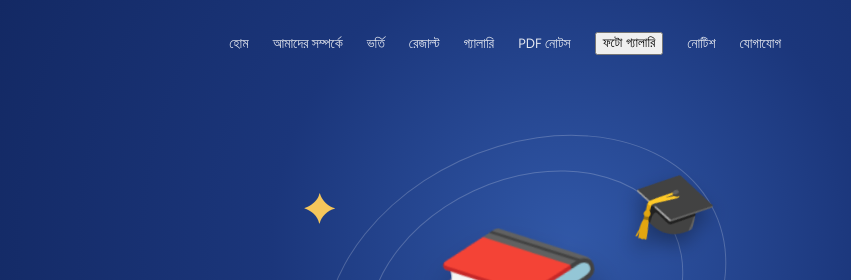
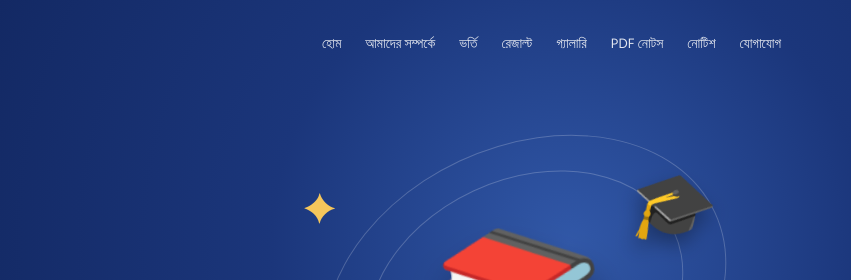
Before and after one commit to alorpothcoaching/alor-poth-coaching, a plain HTML site: page index.html in a window 1280 px wide. Shown: the top 280 px of the page, 429-1280 px from the left. Drawn offline with nearby package versions, Linux system fonts and the light colour scheme; no server answers.

Commit message:
Remove button for photo gallery in index.html

```diff
--- a/index.html
+++ b/index.html
@@ -17,7 +17,6 @@
 <a href="#result">রেজাল্ট</a>
 <a href="#gallery">গ্যালারি</a>
 <a href="#resources">PDF নোটস</a>
-<button data-tab="galleryAdmin">ফটো গ্যালারি</button>
 <a href="#notices">নোটিশ</a>
         <a href="#contact">যোগাযোগ</a>
       </div>
```
